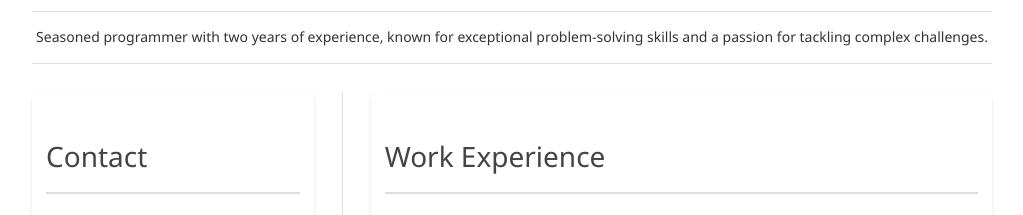
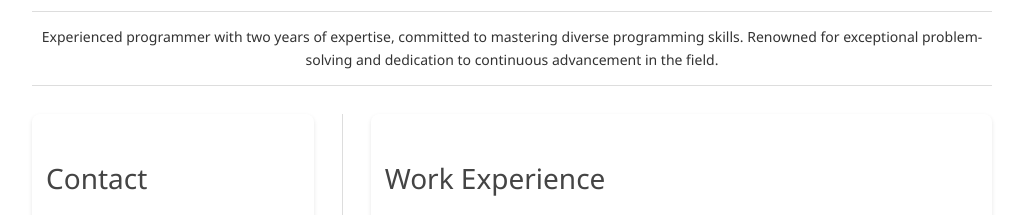
Before and after one commit to LahariKemburu/MYRESUME, a plain HTML site: page index.html in a window 1280 px wide. Shown: the part 174-389 px from the top of the page, without its empty margins (128-1151 px from the left). Drawn offline with Linux system fonts and the light colour scheme.

Commit message:
Update index.html

```diff
--- a/index.html
+++ b/index.html
@@ -11,7 +11,7 @@
     <header id="header">
         <h1>Lahari Kemburu</h1>
         <hr>
-        <p>Seasoned programmer with two years of experience, known for exceptional problem-solving skills and a passion for tackling complex challenges.</p>
+        <p>Experienced programmer with two years of expertise, committed to mastering diverse programming skills. Renowned for exceptional problem-solving and dedication to continuous advancement in the field.</p>
         <hr>
     </header>
 
```
